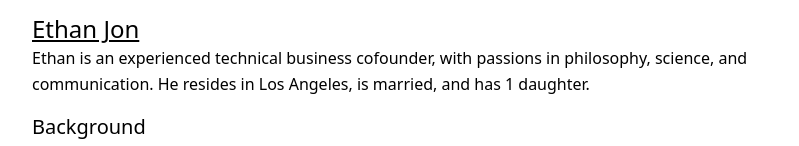
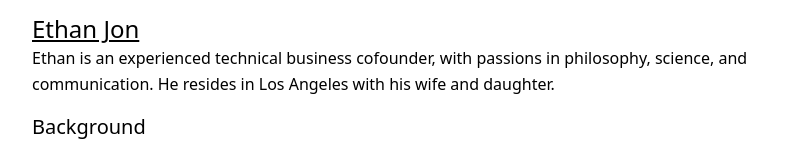
Before and after one commit to e10jon/ethanjon.net, a website: page index.html in a window 1280 px wide. Shown: the part 489-635 px from the top of the page, without its empty margins (240-1039 px from the left). Drawn offline with Linux system fonts and the light colour scheme.

Commit message:
wife and daughter

```diff
--- a/index.html
+++ b/index.html
@@ -16,8 +16,8 @@
         </h1>
         <p>
           Ethan is an experienced technical business cofounder, with passions in
-          philosophy, science, and communication. He resides in Los Angeles, is
-          married, and has 1 daughter.
+          philosophy, science, and communication. He resides in Los Angeles with
+          his wife and daughter.
         </p>
       </section>
 
```
